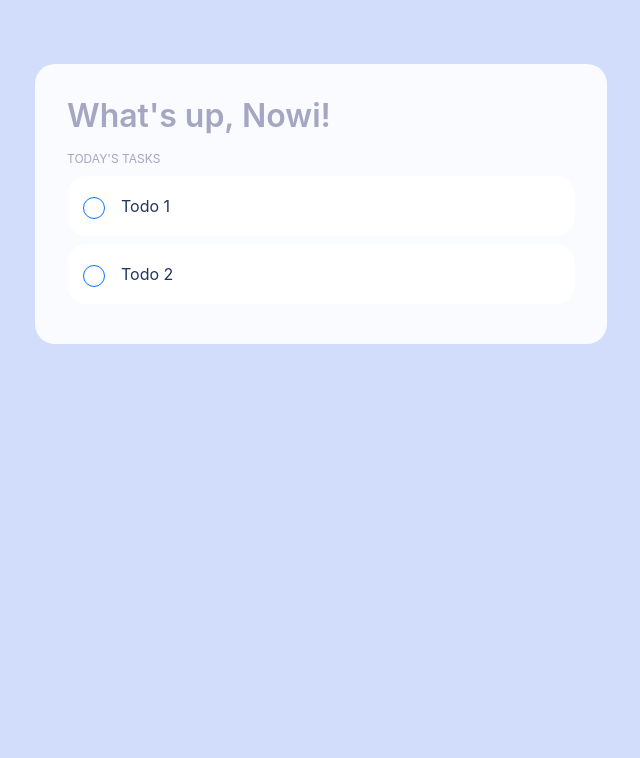
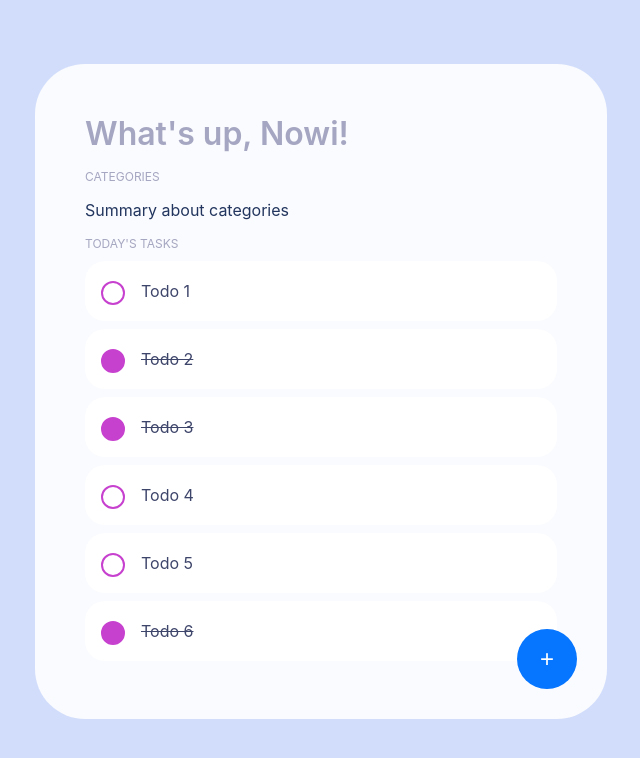
Before and after one commit to heyimnowi/nextjs-todo, a Next.js app: page /todo in a window 1280 px wide. Shown: the top 758 px of the page, without its empty margins (319-959 px from the left). Built offline with nearby package versions, Linux system fonts and the light colour scheme.

Commit message:
Added basic style for home page

```diff
--- a/pages/todo/index.tsx
+++ b/pages/todo/index.tsx
@@ -2,15 +2,24 @@ import Link from 'next/link'
 import styles from '../../styles/HomePage.module.scss'
 
 export default function TodoPage() {
-  const todos = [{ id: 1, title: 'Todo 1' }, { id: 2, title: 'Todo 2' }]
+  const todos = [
+    { id: 1, title: 'Todo 1', completed: false, category: 'work'},
+    { id: 2, title: 'Todo 2', completed: true, category: 'personal' },
+    { id: 3, title: 'Todo 3', completed: true, category: 'work' },
+    { id: 4, title: 'Todo 4', completed: false, category: 'work' },
+    { id: 5, title: 'Todo 5', completed: false, category: 'personal' },
+    { id: 6, title: 'Todo 6', completed: true, category: 'personal' }
+  ]
 
   return (
     <div className='container'>
       <h1>What's up, Nowi!</h1>
+      <h2>Categories</h2>
+      <p>Summary about categories</p>
       <h2>Today's tasks</h2>
       <ul>
         {todos.map((todo) => (
-          <li key={todo.id}>
+          <li key={todo.id} className={todo.completed ? 'completed' : 'pending'} >
             <input type={'checkbox'} />
             <Link href={{
               pathname: '/todo/[id]',
@@ -19,6 +28,7 @@ export default function TodoPage() {
           </li>
         ))}
       </ul>
+      <button>+</button>
     </div>
   )
 }
--- a/styles/colors.scss
+++ b/styles/colors.scss
@@ -6,3 +6,4 @@ $hawkes-blue: #D1DDFB;
 $cello: #22355E;
 $selago: #FAFBFE;
 $cadet-blue: #A5A6C1;
+$fiord: #3E456A;
--- a/styles/globals.scss
+++ b/styles/globals.scss
@@ -14,9 +14,10 @@ body {
 }
 
 .container {
-  padding: 2rem;
+  padding: 50px;
   background-color: $selago;
-  border-radius: 20px;
+  border-radius: 50px;
+  position: relative;
 }
 
 h1 {
@@ -46,6 +47,7 @@ li {
   line-height: 60px;
   margin: 0.5rem 0;
   padding: 0 1rem;
+  color: $fiord;
 
   input {
     display: none;
@@ -57,10 +59,33 @@ li {
     width: 20px;
     height: 20px;
     border-radius: 50%;
-    border: 1px solid $azure-radiance;
+    border: 2px solid $amethyst;
     margin-right: 1rem;
     vertical-align: middle;
   }
+
+  &.completed::before {
+    background-color: $amethyst;
+  }
+
+  &.completed {
+    text-decoration: line-through;
+  }
+}
+
+button {
+  height: 60px;
+  width: 60px;
+  background-color: $azure-radiance;
+  outline: none;
+  border: none;
+  color: $white;
+  border-radius: 50%;
+  position: absolute;
+  right: 30px;
+  bottom: 30px;
+  font-size: 1.5rem;
+  font-weight: 400;
 }
 
 a {
```
Also changed, not shown: pages/index.tsx (+1 -14 lines).
